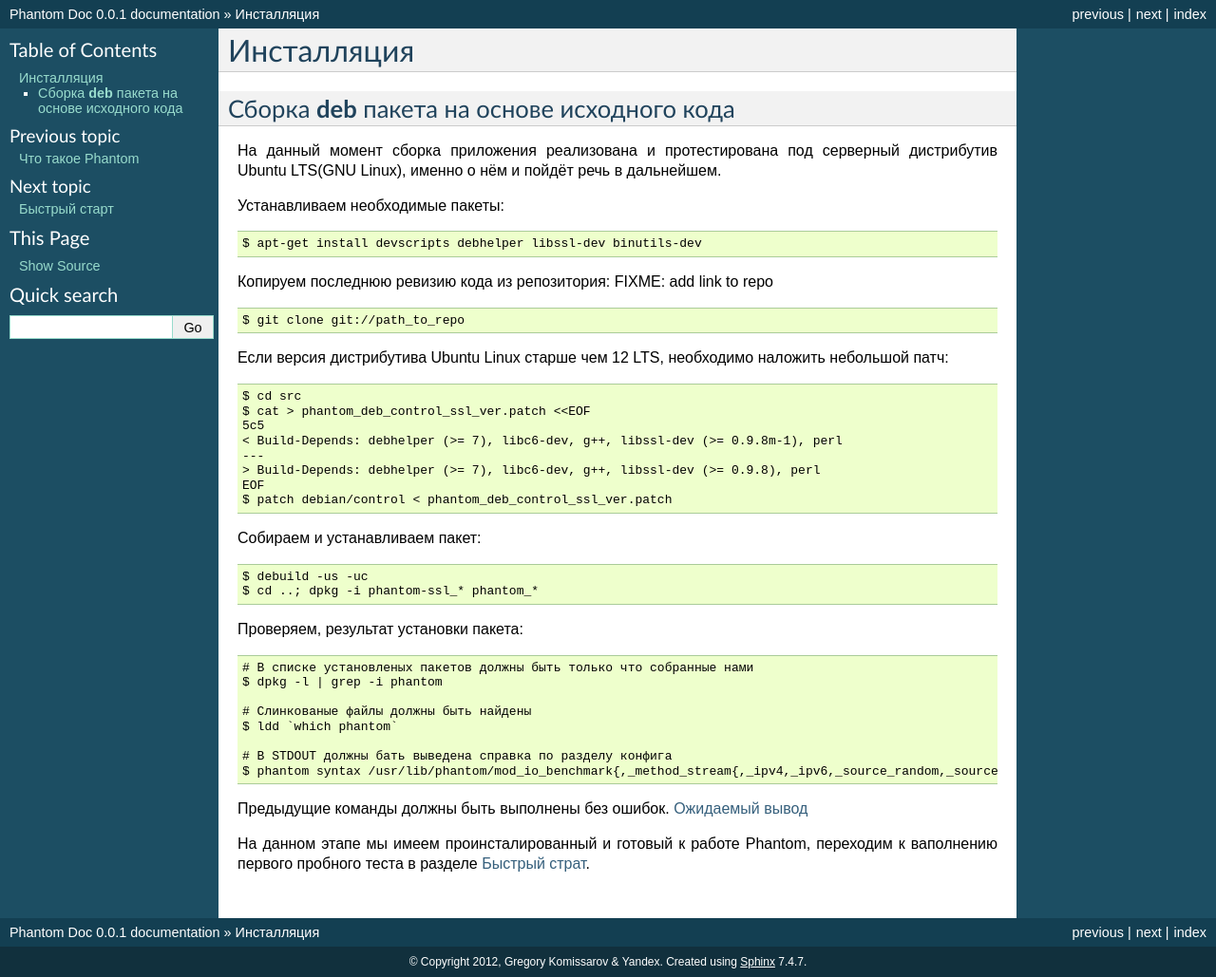
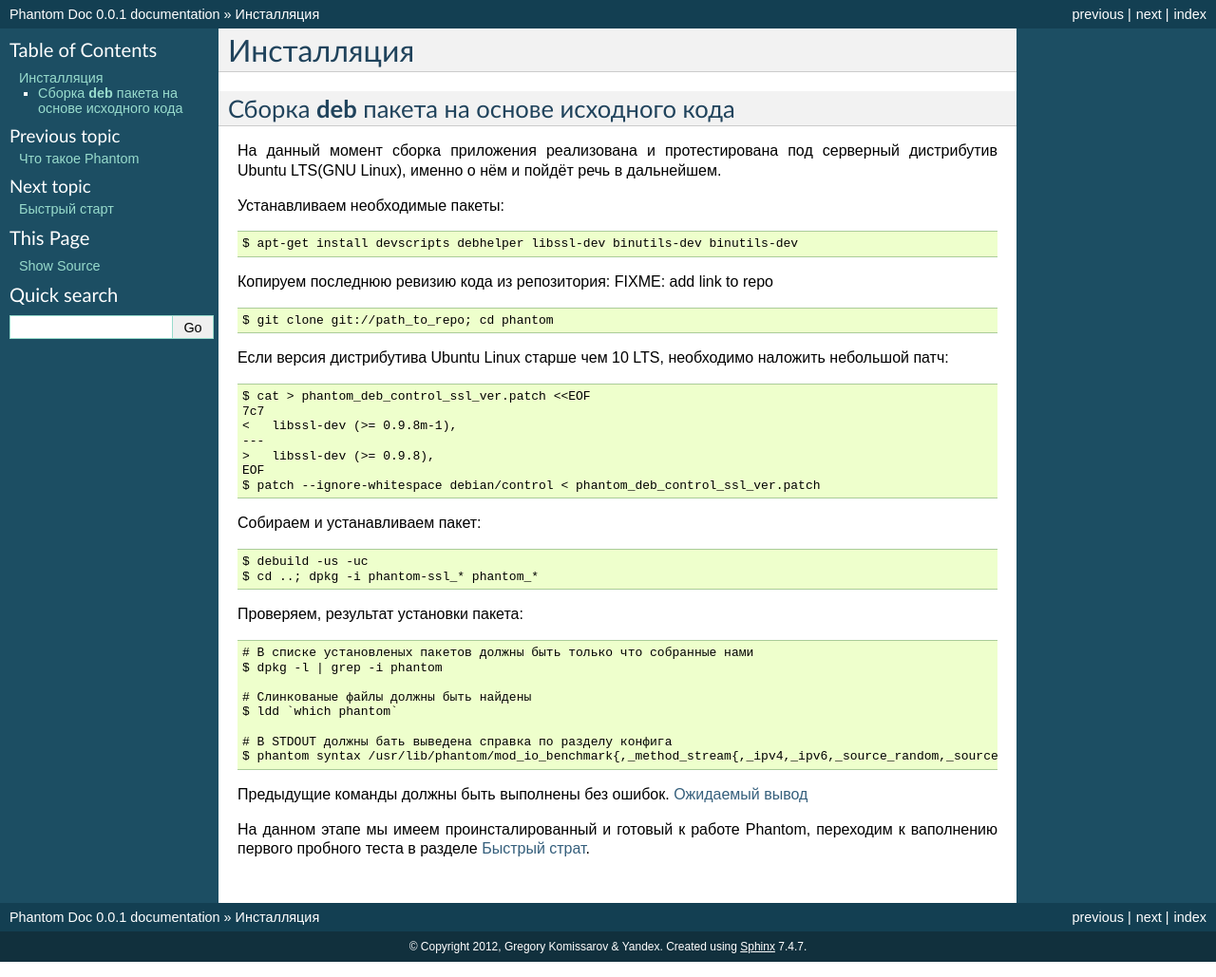
Before and after one commit to greggyNapalm/phantom_doc, a Sphinx documentation site: the page built from docs/installation.rst, in a window 1280 px wide. Shown: the whole page at 95% size. Built offline with Sphinx 7.4.7, drawn with Linux system fonts in a browser that asks for light colours.

Commit message:
ru_sphinx_doc: Обновил всоотвестствии с текущим Ph.

```diff
--- a/docs/installation.rst
+++ b/docs/installation.rst
@@ -10,25 +10,24 @@
 Устанавливаем необходимые пакеты:
 ::
 
-    $ apt-get install devscripts debhelper libssl-dev binutils-dev
+    $ apt-get install devscripts debhelper libssl-dev binutils-dev binutils-dev
 
 Копируем последнюю ревизию кода из репозитория:
 FIXME: add link to repo
 ::
 
-    $ git clone git://path_to_repo
+    $ git clone git://path_to_repo; cd phantom
 
-Если версия дистрибутива Ubuntu Linux старше чем 12 LTS, необходимо наложить небольшой патч:
+Если версия дистрибутива Ubuntu Linux старше чем 10 LTS, необходимо наложить небольшой патч:
 ::
 
-    $ cd src
     $ cat > phantom_deb_control_ssl_ver.patch <<EOF
-    5c5
-    < Build-Depends: debhelper (>= 7), libc6-dev, g++, libssl-dev (>= 0.9.8m-1), perl
+    7c7
+    <   libssl-dev (>= 0.9.8m-1),
     ---
-    > Build-Depends: debhelper (>= 7), libc6-dev, g++, libssl-dev (>= 0.9.8), perl
+    >   libssl-dev (>= 0.9.8),
     EOF
-    $ patch debian/control < phantom_deb_control_ssl_ver.patch
+    $ patch --ignore-whitespace debian/control < phantom_deb_control_ssl_ver.patch
 
 Собираем и устанавливаем пакет:
 ::
```
